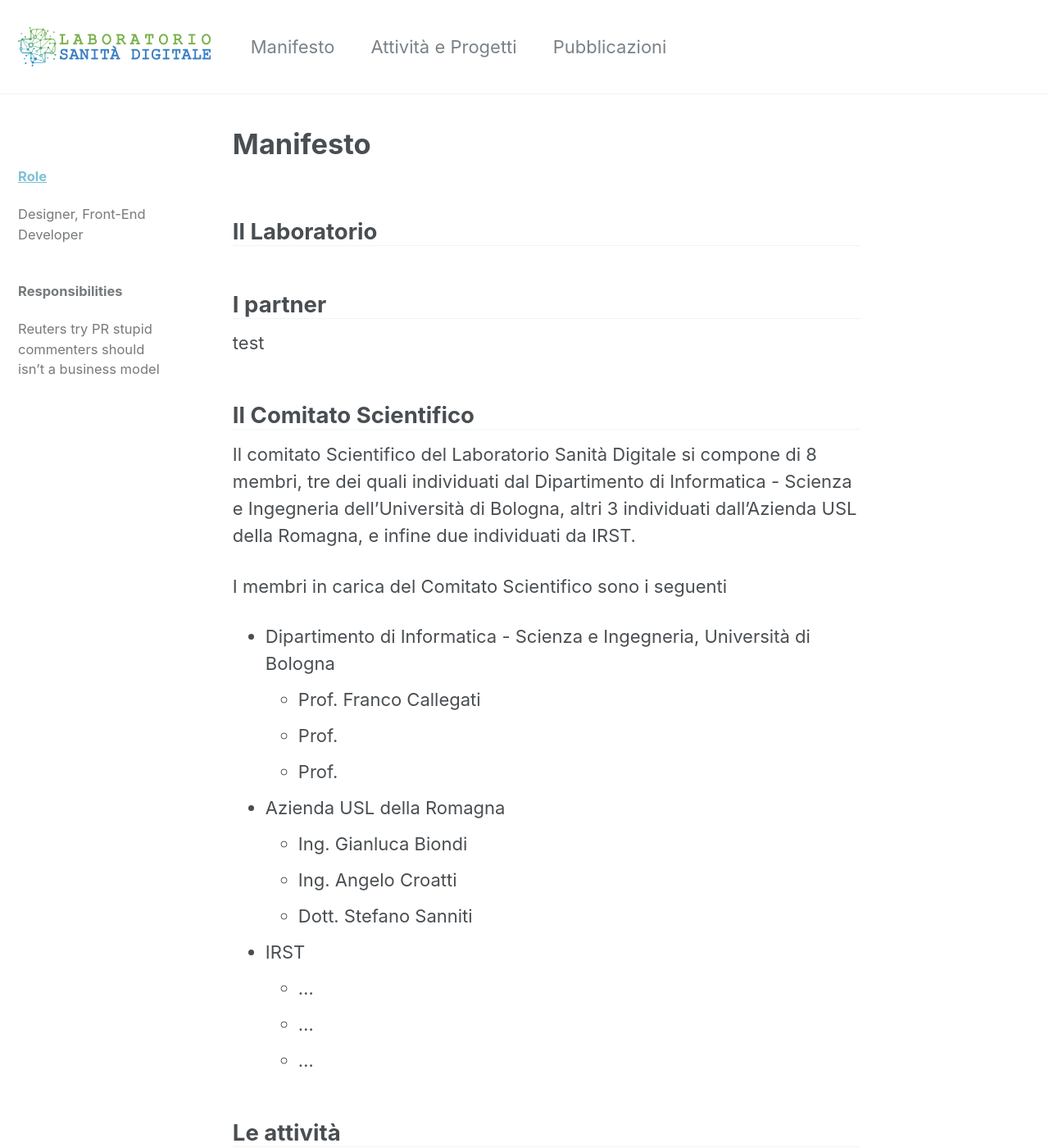
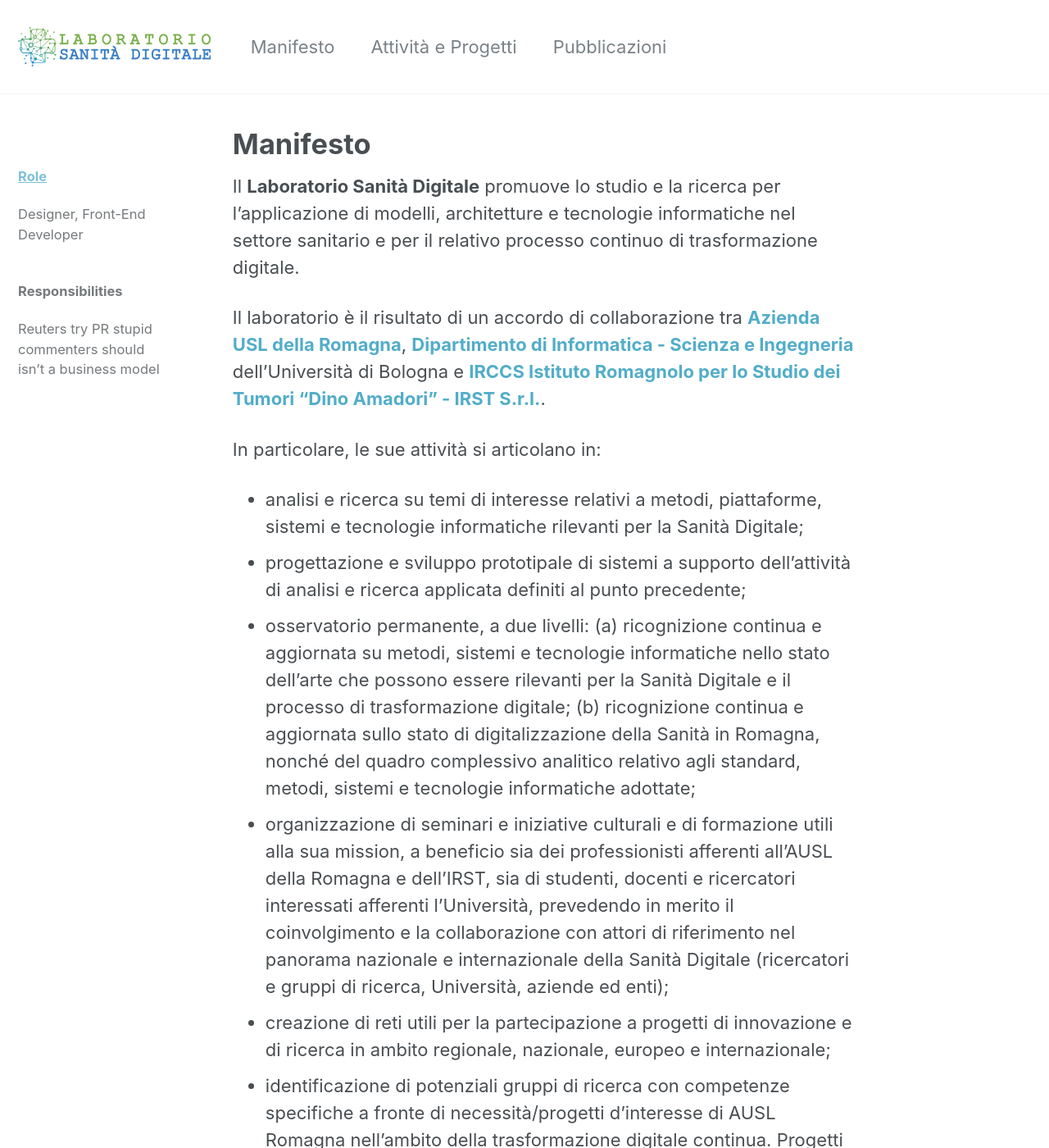
Before and after one commit to auslromagna/laboratoriosanitadigitale, a Jekyll site: the page built from _pages/manifesto.md, in a window 1280 px wide and 1400 px high. Shown: the whole window at 82% size. Built offline with Jekyll 4.4.1, drawn with Linux system fonts in a browser that asks for light colours; some of the changed text lies outside the part shown.

Commit message:
Update manifesto.md

```diff
--- a/_pages/manifesto.md
+++ b/_pages/manifesto.md
@@ -13,33 +13,46 @@
 {% include base_path %}
 <!--{% include toc %}-->
 
-## Il Laboratorio
+Il **Laboratorio Sanità Digitale** promuove lo studio e la ricerca per l’applicazione di modelli, architetture e tecnologie informatiche nel settore sanitario e per il relativo processo continuo di trasformazione digitale.
 
+Il laboratorio è il risultato di un accordo di collaborazione tra **[Azienda USL della Romagna](https://www.auslromagna.it/)**, **[Dipartimento di Informatica - Scienza e Ingegneria](https://disi.unibo.it/it)** dell'Università di Bologna e **[IRCCS Istituto Romagnolo per lo Studio dei Tumori "Dino Amadori" - IRST S.r.l.](https://www.irst.emr.it/it/)**.
 
+In particolare, le sue attività si articolano in:
 
-## I partner
+* analisi e ricerca su temi di interesse relativi a metodi, piattaforme, sistemi e tecnologie informatiche rilevanti per la Sanità Digitale;
+* progettazione e sviluppo prototipale di sistemi a supporto dell'attività di analisi e ricerca applicata definiti al punto precedente;
+* osservatorio permanente, a due livelli: (a) ricognizione continua e aggiornata su metodi, sistemi e tecnologie informatiche nello stato dell'arte che possono essere rilevanti per la Sanità Digitale e il processo di trasformazione digitale; (b) ricognizione continua e aggiornata sullo stato di digitalizzazione della Sanità in Romagna, nonché del quadro complessivo analitico relativo agli standard, metodi, sistemi e tecnologie informatiche adottate;
+* organizzazione di seminari e iniziative culturali e di formazione utili alla sua mission, a beneficio sia dei professionisti afferenti all’AUSL della Romagna e dell’IRST, sia di studenti, docenti e ricercatori interessati afferenti l’Università, prevedendo in merito il coinvolgimento e la collaborazione con attori di riferimento nel panorama nazionale e internazionale della Sanità Digitale (ricercatori e gruppi di ricerca, Università, aziende ed enti);
+* creazione di reti utili per la partecipazione a progetti di innovazione e di ricerca in ambito regionale, nazionale, europeo e internazionale;
+* identificazione di potenziali gruppi di ricerca con competenze specifiche a fronte di necessità/progetti d’interesse di AUSL Romagna nell’ambito della trasformazione digitale continua. Progetti che potrebbero fungere anche da contesti nei quali aprire nuove linee di ricerca di interesse comune tra Università, Azienda USL e IRST.
 
-test
+### Il Comitato Scientifico
 
-## Il Comitato Scientifico
+Il comitato Scientifico del Laboratorio Sanità Digitale si compone di n. 8 membri, 3 dei quali nominati dall'Azienda USL della Romagna, altri 3 nominati dal Dipartimento di Informatica - Scienza e Ingegneria dell'Università di Bologna, e infine 2 nominati da IRST.
 
-Il comitato Scientifico del Laboratorio Sanità Digitale si compone di 8 membri, tre dei quali individuati dal Dipartimento di Informatica - Scienza e Ingegneria dell'Università di Bologna, altri 3 individuati dall'Azienda USL della Romagna, e infine due individuati da IRST.
+Il comitato scientifico ha il seguente mandato/ruolo:
+* facilitare la comunicazione tra le parti;
+* redigere il piano di attività;
+* dirigere il funzionamento del laboratorio e monitorarne i risultati,
 
-I membri in carica del Comitato Scientifico sono i seguenti
+I membri in carica del Comitato Scientifico sono i seguenti:
 
-* Dipartimento di Informatica - Scienza e Ingegneria, Università di Bologna
-	* Prof. Franco Callegati
-	* Prof.
-	* Prof.
+* Dipartimento di Informatica - Scienza e Ingegneria (DISI), Università di Bologna
+	* Prof. Franco Callegati, *Professore Associato DISI-UOS Cesena, Vicedirettore CIRI ICT UNIBO, Presidente CesenaLab*
+	* Prof. Federico Chesani, *Professore Associato DISI*
+	* Prof. Alessandro Ricci, *Professore Associato DISI-UOS Cesena, Referente UNIBO per il Progetto Sanità Digitale Romagna*
 
 * Azienda USL della Romagna
-	* Ing. Gianluca Biondi
-	* Ing. Angelo Croatti
-	* Dott. Stefano Sanniti
+	* Dott. Gianluca Biondi, *Dirigente Analista, UO Governo dei Sistemi Informativi*
+	* Ing. Angelo Croatti, *Dirigente Esperto dei Sistemi per l'Innovazione e la Transizione Digitale, Staff Direzione Generale*
+	* Dott. Stefano Sanniti, *Direttore Area Dipartimentale Risorse Tecnologiche, Direttore UO Fisica Medica e Ingegneria Clinica*
 
 * IRST
-	* ...
-	* ...
-	* ...
+	* Dott. Nicola Gentili, *Membro Data Unit*
+	* Ing. Roberto Vespignani, * Direttore Servizio Informatico*
 
-## Le attività
+## Adesioni al Laboratorio
+
+La partecipazione alle attività del Laboratorio potrà essere estesa ad altri Dipartimenti dell’Università e/o altre Unità Operative dell’azienda USL della Romagna e dell’IRST che abbiano interesse nelle finalità del laboratorio stesso.
+
+La richiesta di adesione al Laboratorio dovrà essere inoltrata al Comitato Scientifico, con indicazione delle attività che i nuovi membri dovranno svolgere nell’ambito del Laboratorio nonché delle eventuali nuove attrezzature che potranno venire messe a disposizione del Laboratorio stesso.
```
